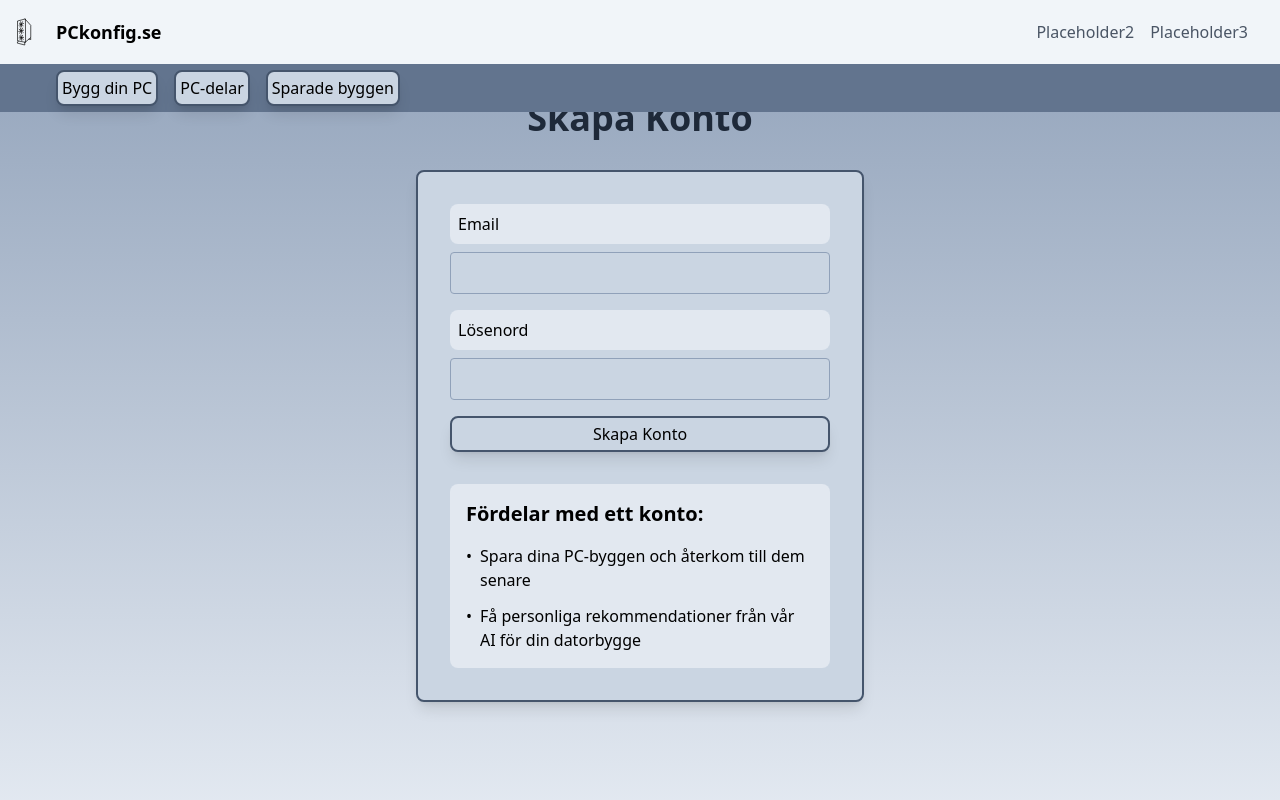
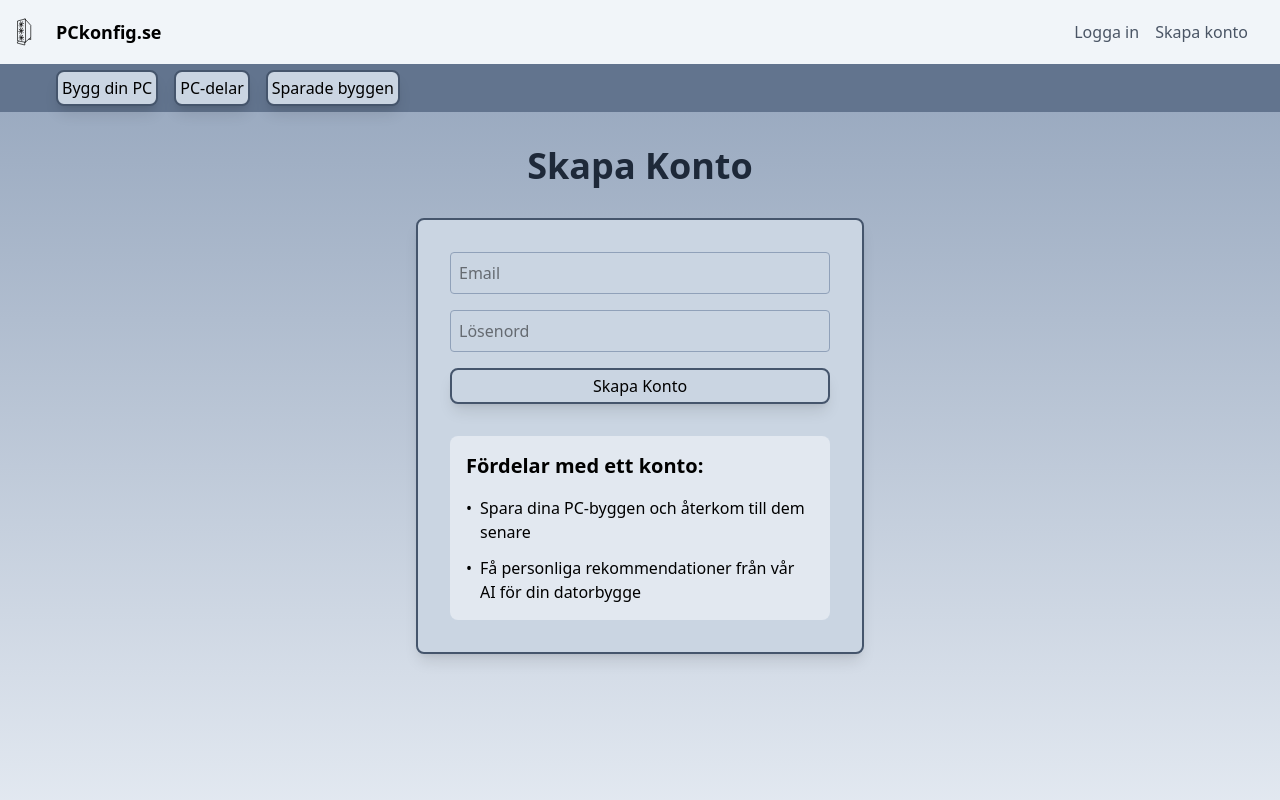
Before and after one commit to Jasuni69/pckonfigApp, a React (Vite) app in the folder frontend/: page /createaccount in a window 1280 px wide. Shown: the top 800 px of the page. Built offline with nearby package versions, Linux system fonts and the light colour scheme.

Commit message:
started implementing login features, added login page to frontend, authentication

```diff
--- a/frontend/src/components/Navbar.jsx
+++ b/frontend/src/components/Navbar.jsx
@@ -16,11 +16,10 @@ const Navbar = () => {
           </div>
           <div className="flex pr-8 gap-4 items-center">
              {/* <Searchbar /> */}
-              <Link to="/about" className="text-gray-600 hover:text-gray-900">Placeholder2</Link>
-              <Link to="/contact" className="text-gray-600 hover:text-gray-900">Placeholder3</Link>
+              <Link to="/login" className="text-gray-600 hover:text-gray-900">Logga in</Link>
+              <Link to="/createaccount" className="text-gray-600 hover:text-gray-900">Skapa konto</Link>
           </div>
         </div>
-
         <div className="flex bg-slate-500 h-12 px-4 items-center gap-4 pl-14">
             <Link to="/pcbuilder" className="bg-slate-300 text-black hover:text-gray-700 hover:scale-105 border-2 hover:bg-slate-400 border-slate-600 rounded-lg p-1 shadow-lg">Bygg din PC</Link>
             <Link to="/pcparts" className="bg-slate-300 text-black hover:text-gray-700 hover:scale-105 border-2 hover:bg-slate-400 border-slate-600 rounded-lg p-1 shadow-lg">PC-delar</Link>
--- a/frontend/src/pages/CreateAccount.jsx
+++ b/frontend/src/pages/CreateAccount.jsx
@@ -1,25 +1,77 @@
-import React from "react";
+import React, { useState } from "react";
+import { useNavigate } from "react-router-dom";
 
 const CreateAccount = () => {
+  const [email, setEmail] = useState('');
+  const [password, setPassword] = useState('');
+  const [error, setError] = useState('');
+  const navigate = useNavigate();
+
+  const handleSubmit = async (e) => {
+    e.preventDefault();
+    setError('');
+
+    try {
+      const response = await fetch('/api/auth/register', {
+        method: 'POST',
+        headers: {
+          'Content-Type': 'application/json',
+        },
+        body: JSON.stringify({
+          email,
+          password,
+        }),
+      });
+
+      const data = await response.json();
+
+      if (response.ok) {
+        console.log('Account created successfully:', data);
+        navigate('/login');
+      } else {
+        setError(data.detail || 'Ett fel uppstod vid registrering');
+      }
+    } catch (error) {
+      console.error('Error during registration:', error);
+      setError('Ett fel uppstod vid anslutning till servern');
+    }
+  };
+
   return (
     <div className="wrapper bg-gradient-to-b from-slate-400 to-slate-200">
       <div className="min-h-screen flex flex-col items-center justify-center">
         <h1 className="text-4xl font-bold text-gray-800 mb-8">Skapa Konto</h1>
         <div className="bg-slate-300 border-2 border-slate-600 rounded-lg p-8 shadow-lg max-w-md w-full mx-4">
-          <form>
+          <form onSubmit={handleSubmit}>
+            {error && (
+              <div className="mb-4 p-2 bg-red-100 border border-red-400 text-red-700 rounded">
+                {error}
+              </div>
+            )}
             <div className="mb-4">
-              <div className="bg-slate-200 p-2 rounded-lg mb-2">
-                <label className="block text-black">Email</label>
-              </div>
-              <input type="email" className="w-full p-2 rounded border border-slate-400" />
+              <input
+                type="email"
+                value={email}
+                onChange={(e) => setEmail(e.target.value)}
+                placeholder="Email"
+                className="w-full p-2 rounded border border-slate-400"
+                required
+              />
             </div>
             <div className="mb-4">
-              <div className="bg-slate-200 p-2 rounded-lg mb-2">
-                <label className="block text-black">Lösenord</label>
-              </div>
-              <input type="password" className="w-full p-2 rounded border border-slate-400" />
+              <input
+                type="password"
+                value={password}
+                onChange={(e) => setPassword(e.target.value)}
+                placeholder="Lösenord"
+                className="w-full p-2 rounded border border-slate-400"
+                required
+              />
             </div>
-            <button type="submit" className="w-full bg-slate-300 text-black hover:text-gray-700 hover:scale-105 border-2 hover:bg-slate-400 border-slate-600 rounded-lg p-1 shadow-lg">
+            <button
+              type="submit"
+              className="w-full bg-slate-300 text-black hover:text-gray-700 hover:scale-105 border-2 hover:bg-slate-400 border-slate-600 rounded-lg p-1 shadow-lg"
+            >
               Skapa Konto
             </button>
           </form>
--- a/frontend/src/pages/Login.jsx
+++ b/frontend/src/pages/Login.jsx
@@ -1,9 +1,24 @@
 import React from 'react'
 
-export default function Login() {
+const Login = () => {
   return (
-    <div className="wrapper bg-gradient-to-b from-slate-400 to-slate-200">
-        <h1>Login</h1>
+    <div className="wrapper bg-gradient-to-b from-slate-400 to-slate-200 min-h-screen flex items-center justify-center">
+        <div className="bg-slate-300 border-2 border-slate-600 rounded-lg p-8 shadow-lg max-w-md w-full mx-4">
+            <h2 className="text-2xl font-bold mb-4">Logga in</h2>
+            <form className="space-y-4">
+                <div>
+                    <label htmlFor="email" className="block text-sm font-medium text-gray-700">Email</label>
+                    <input type="email" id="email" className="w-full p-2 rounded border border-slate-400" placeholder="Email" />
+                </div>
+                <div>
+                    <label htmlFor="password" className="block text-sm font-medium text-gray-700">Lösenord</label>
+                    <input type="password" id="password" className="w-full p-2 rounded border border-slate-400" placeholder="Lösenord" />
+                </div>
+                <button type="submit" className="w-full bg-slate-300 text-black hover:text-gray-700 hover:scale-105 border-2 hover:bg-slate-400 border-slate-600 rounded-lg p-1 shadow-lg">Logga in</button>
+            </form>
+        </div>
     </div>
   )
 }
+
+export default Login;
```
Also changed, not shown: 2 other files (tests, documents, lock files or other folders).
